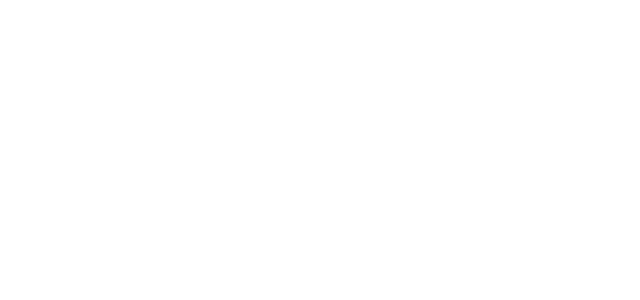
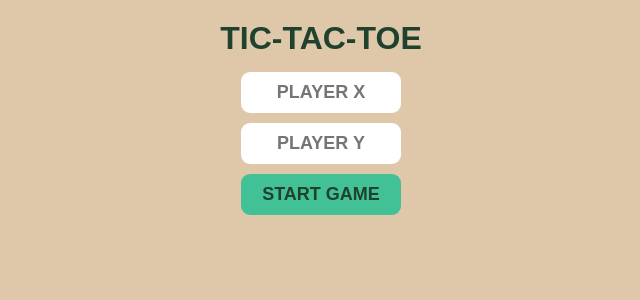
Before and after one commit to cesargodoi/tic-tac-toe, a Vue app: page / in a window 1280 px wide. Shown: the top 300 px of the page, without its empty margins (319-959 px from the left). Built offline with nearby package versions, Linux system fonts and the light colour scheme.

Commit message:
get players

```diff
--- a/src/App.vue
+++ b/src/App.vue
@@ -1,7 +1,30 @@
 <template>
-  <div></div>
+  <!-- header -->
+  <h1>Tic-Tac-Toe</h1>
+  <!-- get players -->
+  <get-players v-if="step === 1" @setPlayers="setPlayers" />
 </template>
 
-<script></script>
+<script>
+import "./css/global.css";
+import GetPlayers from "./components/GetPlayers.vue";
+export default {
+  components: { GetPlayers },
+  data() {
+    return {
+      step: 1,
+      playerX: "",
+      playerO: "",
+    };
+  },
+  methods: {
+    setPlayers(playerX, playerO) {
+      this.playerX = playerX ? playerX : "Player X";
+      this.playerO = playerO ? playerO : "Player O";
+      this.step = 2;
+    },
+  },
+};
+</script>
 
 <style></style>
--- /dev/null
+++ b/src/components/GetPlayers.vue
@@ -0,0 +1,39 @@
+<template>
+  <input type="text" placeholder="player X" v-model="playerX" />
+  <input type="text" placeholder="player Y" v-model="playerO" />
+  <button @click="getPlayers">Start Game</button>
+</template>
+
+<script>
+export default {
+  name: "get-player",
+  emits: ["setPlayers"],
+  data() {
+    return {
+      playerX: "",
+      playerO: "",
+    };
+  },
+  methods: {
+    getPlayers() {
+      this.$emit("setPlayers", this.playerX, this.playerO);
+      this.playerX = "";
+      this.playerO = "";
+    },
+  },
+};
+</script>
+
+<style scoped>
+input {
+  border: 0;
+  border-radius: 9px;
+  width: 160px;
+  margin: 5px;
+  padding: 10px;
+  font-size: 18px;
+  font-weight: bold;
+  text-align: center;
+  color: var(--text-color);
+}
+</style>
--- /dev/null
+++ b/src/css/global.css
@@ -0,0 +1,62 @@
+:root {
+  --background-color: #dfc8a9;
+  --text-color: #1f412d;
+}
+
+* {
+  box-sizing: border-box;
+  margin: 0;
+  padding: 0;
+  font-family: sans-serif;
+  text-transform: uppercase;
+}
+
+html,
+body {
+  margin-left: auto;
+  margin-right: auto;
+  width: 100%;
+  height: 100%;
+  background-color: var(--background-color);
+  color: var(--text-color);
+}
+
+h1,
+h2,
+h3 {
+  font-weight: bold;
+  text-align: center;
+  margin: 20px 0 10px;
+}
+
+#app {
+  width: 100%;
+  height: 100%;
+  display: flex;
+  flex-direction: column;
+  align-items: center;
+}
+
+button {
+  width: 160px;
+  margin: 5px;
+  padding: 10px 0;
+  border: 0;
+  border-radius: 9px;
+  font-size: 18px;
+  font-weight: bold;
+  text-align: center;
+  background-color: rgb(66, 192, 150);
+  color: var(--text-color);
+  cursor: pointer;
+  transition: 0.3s opacity;
+}
+
+button:hover {
+  opacity: 0.7;
+}
+
+button[disabled] {
+  opacity: 0.2;
+  cursor: auto;
+}
--- a/src/main.js
+++ b/src/main.js
@@ -1,4 +1,6 @@
 import { createApp } from "vue";
 import App from "./App.vue";
 
-createApp(App).mount("#app");
+const app = createApp(App);
+
+app.mount("#app");
```
